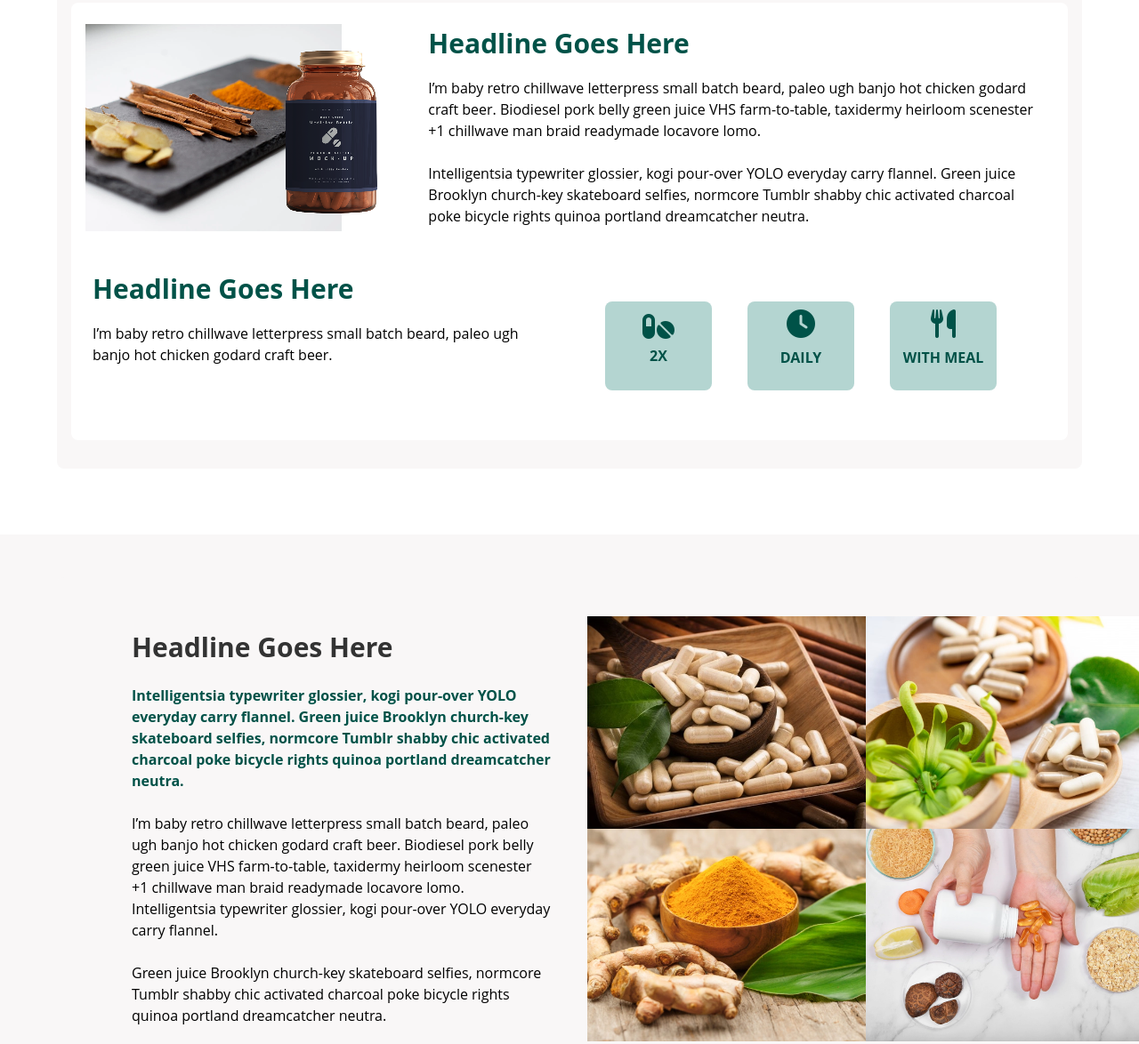
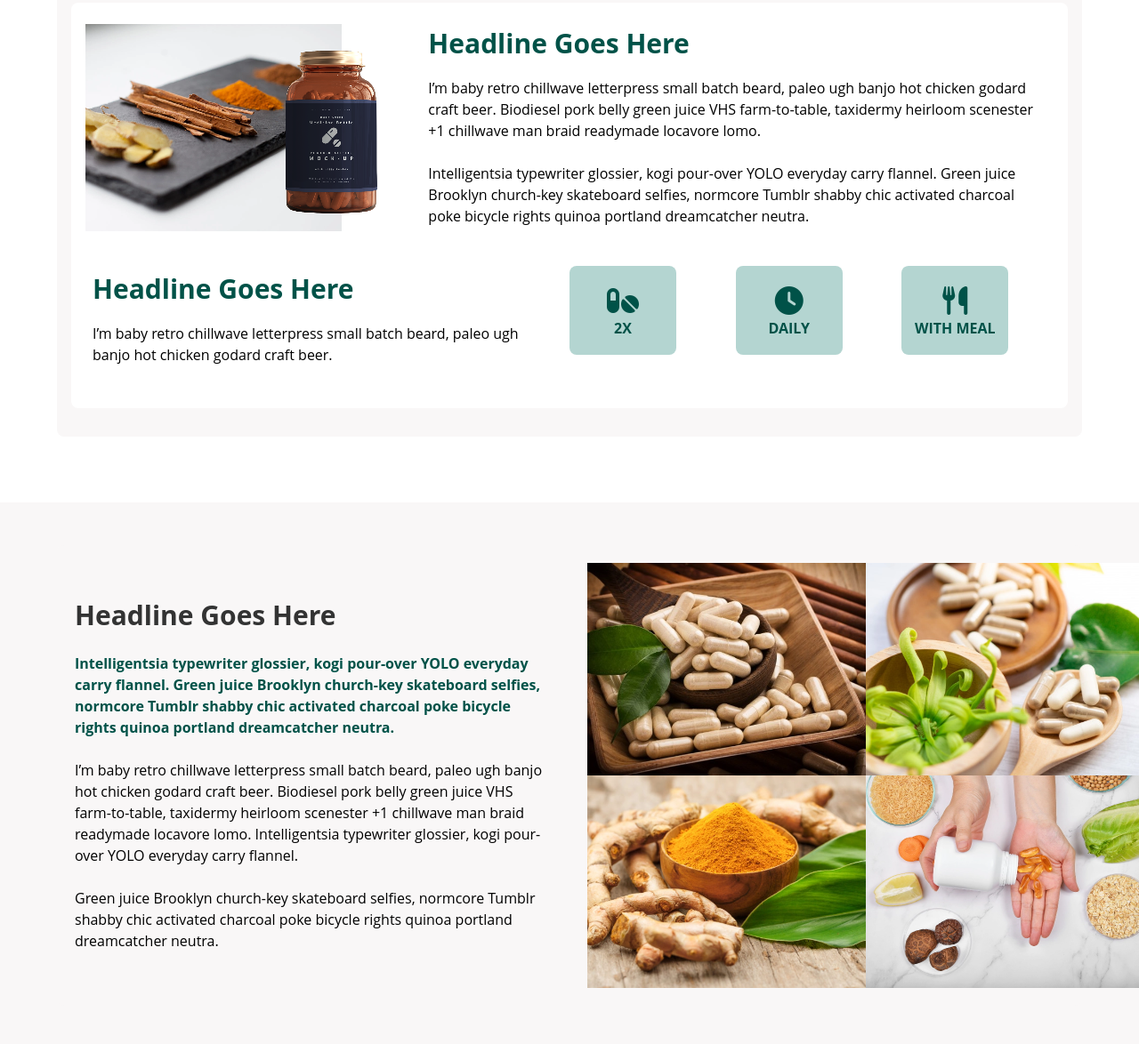
Before and after one commit to Vidacs/webforce, a plain HTML site: page index.html in a window 1280 px wide. Shown: the part 4190-5364 px from the top of the page at 89% size. Drawn offline with nearby package versions, Linux system fonts and the light colour scheme.

Commit message:
fix padding

```diff
--- a/index.html
+++ b/index.html
@@ -62,7 +62,6 @@
 </script>
 <link rel="stylesheet" href="https://cdnjs.cloudflare.com/ajax/libs/font-awesome/6.2.0/css/all.min.css" integrity="sha512-xh6O/CkQoPOWDdYTDqeRdPCVd1SpvCA9XXcUnZS2FmJNp1coAFzvtCN9BmamE+4aHK8yyUHUSCcJHgXloTyT2A==" crossorigin="anonymous" referrerpolicy="no-referrer" />
 <style>
-
 @font-face {
   font-family: "open-sans";
   src: url('./font/open-sans/OpenSans-Regular.ttf');
@@ -129,13 +128,12 @@ html{
 .cube-icon{
   width: 120px;
   height: 100px;
+  padding-top: 20px;
 }
 
 .galery{
   width: fit-content;
 }
-
-
 </style>
 </head>
 <body>
@@ -225,20 +223,15 @@ html{
       <h6 class="text-secondary font-bold lg:mb-4">ABOUT US </h6>
       <h2 class="text-black_light font-bold text-4xl mb-6 lg:mb-6">My Amazing Headline Goes Here</h2>
       <p class="leading-7">I’m baby retro chillwave letterpress small batch beard, paleo ugh banjo hot chicken godard craft beer. Biodiesel pork belly green juice VHS farm-to-table, taxidermy heirloom scenester +1 chillwave man braid readymade locavore lomo.
-
-        <br><br>
-         Intelligentsia typewriter glossier, kogi pour-over YOLO everyday carry flannel. Green juice Brooklyn church-key skateboard selfies, normcore Tumblr shabby chic activated charcoal poke bicycle rights quinoa portland dreamcatcher neutra.
+        <br><br>Intelligentsia typewriter glossier, kogi pour-over YOLO everyday carry flannel. Green juice Brooklyn church-key skateboard selfies, normcore Tumblr shabby chic activated charcoal poke bicycle rights quinoa portland dreamcatcher neutra.
       </p>
-
       </div>
       <div class="lg:col-span-1 bg-gray_light rounded-lg p-5 lg:p-10 pt-10 ">
         <h2 class="text-secondary font-bold text-center text-3xl mb-10 lg:mb-3">Headline Goes Here</h2>
-
         <div class="mx-auto flex mb-10 lg:mb-0">
           <img src="./img/Grupo_4094.png" class=" place-self-center">
           <p class="lg:ml-3.5 lg:mt-6 pl-6 place-self-center leading-7	">I’m baby retro chillwave letterpress small batch beard, paleo ugh banjo <b>hot chicken godard craft beer</b>. Biodiesel pork belly green juice VHS farm-to-table.</p>
         </div>
-
         <div class="mx-auto flex mb-10 lg:mb-0">
           <img src="./img/Grupo_4095.png" class=" place-self-center">
           <p class="lg:ml-3.5 lg:mt-6 pl-6 leading-8">I’m baby retro <b>chillwave letterpress</b> small batch beard, paleo ugh banjo hot chicken godard craft beer. Biodiesel pork belly green juice VHS farm-to-table.</p>
@@ -316,7 +309,7 @@ html{
 </section>
 
 
-<!-- Description product -->
+<!-- Description product 2 -->
 <section class="bg-beige px-6 py-2.5 mt-10 lg:px-16 lg:mt-16 lg:pt-12 lg:pb-12 pb-10 ">
   <div class="grid max-w-screen-xl rounded-lg mx-auto lg:gap-8 xl:gap-0 lg:p4-16 lg:grid-cols-12 ">
     <div class="flex flex-col order-2	lg:order-1 bg-white lg:col-span-6 lg:p-5 rounded-lg">
@@ -392,7 +385,7 @@ html{
   </div>
 </section>
 
-<!-- Desctiption product -->
+<!-- Description product 3-->
 <section class="px-6 py-2.5  lg:px-16 lg:mt-28 sm:px-4 mt-28">
   <div class="bg-gray_light grid max-w-screen-xl h-fit px-4 py-8 rounded-lg mx-auto lg:gap-8 xl:gap-0 lg:p4-16 lg:grid-cols-12">
     <div class="lg:col-span-12 rounded-lg">
@@ -436,9 +429,9 @@ html{
             <br>
         </div>
 
-        <div class="lg:col-span-6  p-10 h-fit	">
+        <div class="lg:col-span-6  p-10 lg:p-0 h-fit	">
           <div class="grid rounded-lg mx-auto lg:gap-8 xl:gap-0 lg:p4-16 lg:grid-cols-3 justify-center" >
-            <div class="col-span-1  mb-4 md:mt-4 md:mb-4  bg-green_ligth rounded-lg cube-icon flex flex-col place-content-evenly p-2 items-center "><i class="fa-solid fa-pills fa-2xl text-secondary"></i><p class="text-secondary font-bold">2X</p></div>
+            <div class="col-span-1  mb-4 md:mt-4 md:mb-4  bg-green_ligth rounded-lg cube-icon flex flex-col place-content-evenly items-center "><i class="fa-solid fa-pills fa-2xl text-secondary"></i><p class="text-secondary font-bold">2X</p></div>
             <div class="col-span-1  mb-4 md:mt-4 md:mb-4 bg-green_ligth rounded-lg cube-icon flex flex-col place-content-evenly items-center"><i class="fa-solid fa-clock fa-2xl text-secondary "></i><p class="text-secondary font-bold">DAILY</p></div>
             <div class="col-span-1  mb-4 md:mt-4 md:mb-4 bg-green_ligth rounded-lg cube-icon flex flex-col place-content-evenly items-center"><i class="fa-solid fa-utensils fa-2xl text-secondary"></i><p class="text-secondary font-bold">WITH MEAL</p></div>
           </div>
@@ -449,9 +442,9 @@ html{
 </section>
 
 
-<!-- Description product -->
+<!-- Description product 4-->
 <section class="lg:bg-gray_light mt-16 px-6 py-3.5 lg:px-16 lg:pt-12 lg:pb-12 ">
-  <div class="grid bg-gray_light p-6 max-w-screen-xl rounded-lg mx-auto lg:gap-8 xl:gap-0 lg:px-16 lg:grid-cols-12 ">
+  <div class="grid bg-gray_light p-6 max-w-screen-xl rounded-lg mx-auto lg:gap-8 xl:gap-0 lg:p-0 lg:grid-cols-12 ">
     <div class="lg:col-span-6 lg:p-5 rounded-lg flex flex-col justify-center ">
       <h3 class="text-3xl mb-6 text-black_light font-bold pt-5 lg:pt-0">Headline Goes Here</h3>
       <p class="text-secondary font-bold">Intelligentsia typewriter glossier, kogi pour-over YOLO everyday carry flannel. Green juice Brooklyn church-key skateboard selfies, normcore Tumblr shabby chic activated charcoal poke bicycle rights quinoa portland dreamcatcher neutra.</p>
@@ -461,7 +454,7 @@ html{
       <p>Green juice Brooklyn church-key skateboard selfies, normcore Tumblr shabby chic activated charcoal poke bicycle rights quinoa portland dreamcatcher neutra.</p>
     </div>
 
-    <div class="lg:col-span-6 lg:p-5 justify-self-center mt-8 lg:mt-0">
+    <div class="lg:col-span-6 lg:p-5 justify-self-end mt-8 lg:mt-0">
       <div class="flex">
         <img src="./img/imagen_03.png" class="galery w-40 lg:w-fit lg:w-64 sm:52">
         <img src="./img/imagen_02.png" class="galery w-40  lg:w-fit lg:w-64 sm:52">
@@ -474,7 +467,7 @@ html{
   </div>
 </section>
 
-<!-- Desctiption product -->
+<!-- Description product 5 -->
 <section class="px-6 py-2.5  lg:px-16  sm:px-4 mt-10 lg:mt-20 lg:mb-20">
   <div class="bg-gray_light grid max-w-screen-xl  px-4 py-8 rounded-lg mx-auto lg:gap-8 xl:gap-0 lg:p4-16 lg:grid-cols-12">
     <div class="bg-white lg:col-span-12 rounded-lg">
@@ -494,7 +487,7 @@ html{
   </div>
 </section>
 
-<!-- Desctiption product -->
+<!-- Description product 6-->
 <section class="bg-yelow px-6 py-2.5 lg:px-16 lg:mt-8 sm:px-4 mt-20">
   <div class="grid max-w-screen-xl  px-4 py-8 rounded-lg mx-auto lg:gap-8 xl:gap-0 lg:p4-16 lg:grid-cols-3">
    <div class="col-span-1 flex items-center pb-6 lg:pb-0">
@@ -512,6 +505,7 @@ html{
   </div>
 </section>
 
+<!-- Footer -->
 <footer class="bg-secondary px-6 py-16 lg:py-5 lg:px-16 sm:px-4">
   <div class="grid max-w-screen-xl  px-4 py-8 rounded-lg mx-auto lg:gap-8 xl:gap-0 lg:p4-16 lg:grid-cols-12">
       <div class="lg:col-span-7 col-span-12 text-center lg:text-left">
```
Lines whose indentation alone changed are shown as unchanged.
